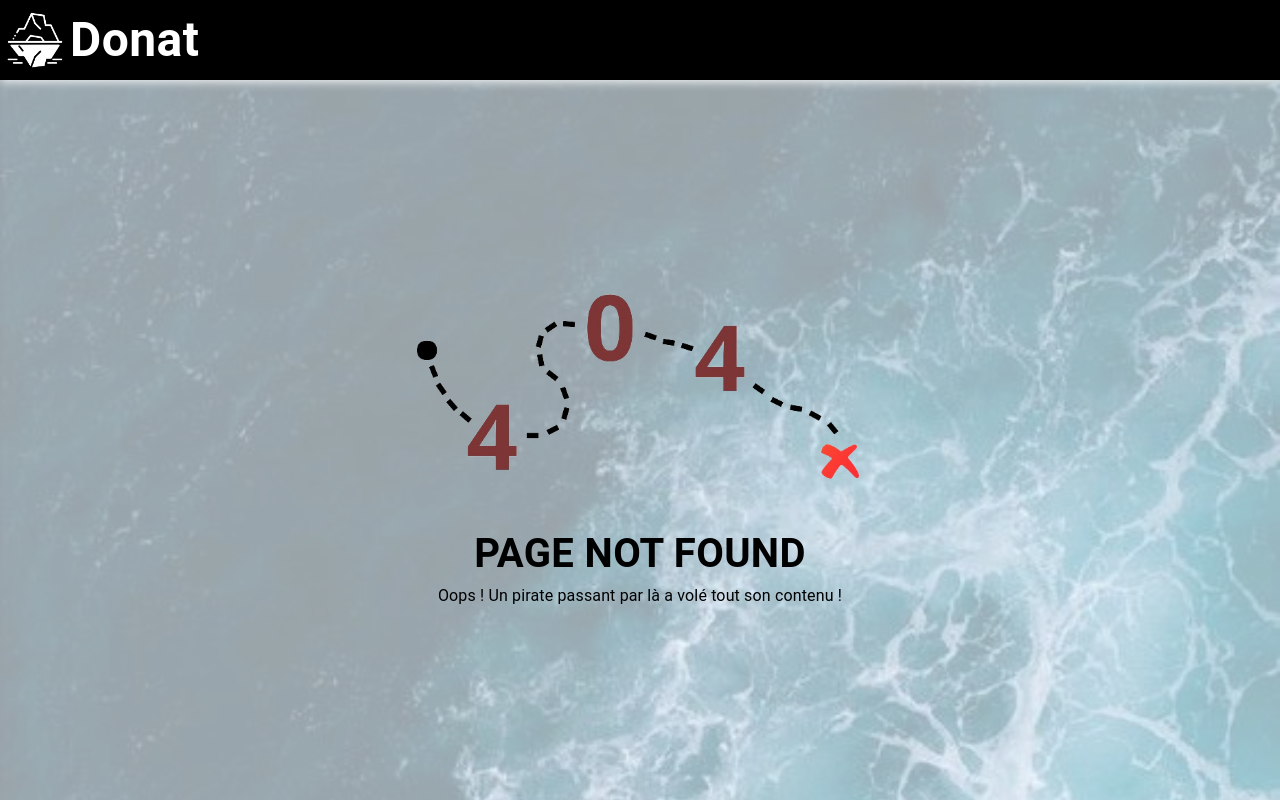
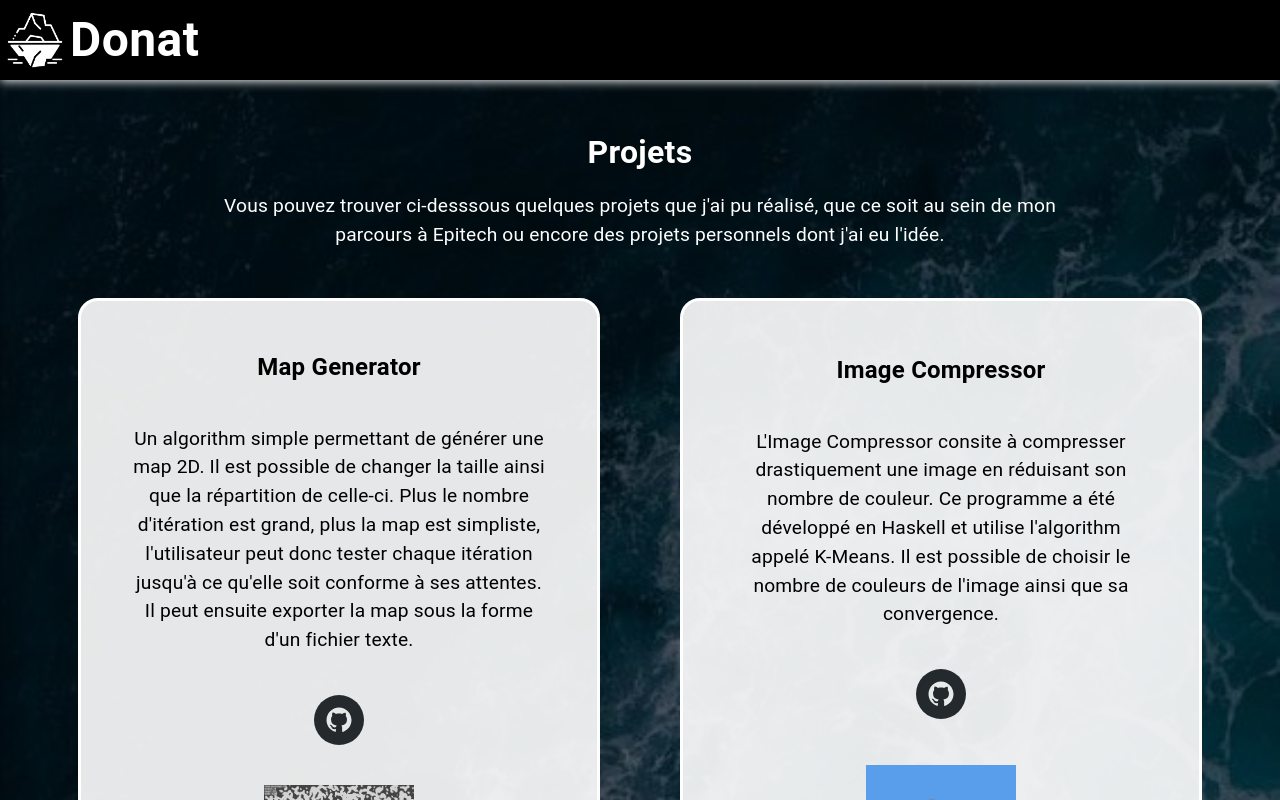
Before and after one commit to DonatNathan/donat-website, a React (Create React App) app: page /dev in a window 1280 px wide. Before the commit this address had no page. Shown: the top 800 px of the page. Built offline with nearby package versions, Linux system fonts and the light colour scheme.

Commit message:
[FIX] - Remove passions category and fix projects

```diff
--- a/src/App.js
+++ b/src/App.js
@@ -1,6 +1,8 @@
 import { BrowserRouter, Route, Routes } from "react-router-dom";
 import HomePage from "./pages/Home";
 import Error404 from "./pages/404";
+import TakerPage from "./pages/Taker";
+import DevPage from "./pages/Dev";
 
 function App() {
   return (
@@ -9,6 +11,8 @@ function App() {
           <Route path="*" element={<Error404 />} />
 
           <Route path="/" element={<HomePage />} />
+          <Route path="/taker" element={<TakerPage />} />
+          <Route path="/dev" element={<DevPage />} />
         </Routes>
       </BrowserRouter>
   );
--- /dev/null
+++ b/src/modules/footer/Contact.js
@@ -0,0 +1,27 @@
+import React from "react"
+import { Box } from "@mui/material"
+import { SocialIcon } from "react-social-icons";
+
+const ContactIconComponent = ({url}) => {
+    return (
+        <Box sx={{marginLeft: "10%", marginRight: "10%"}}>
+            <SocialIcon url={url} />
+        </Box>
+    )
+}
+
+const ContactBlock = () => {
+    return (
+        <Box sx={{height: "15vh", width: "90%", paddingLeft: "5%", paddingRight: "5%", paddingBottom: "3%", paddingTop: "3%", alignItems: "center", display: "flex", flexDirection: "column", backgroundColor: "rgba(0, 0, 0, 0.7)"}}>
+            <h2>Contact</h2>
+            <Box sx={{display: "flex", justifyContent: "center"}}>
+                <ContactIconComponent url="https://www.linkedin.com/in/nathan-donat-filliod/" />
+                <ContactIconComponent url="https://github.com/DonatNathan" />
+                <ContactIconComponent url="https://www.instagram.com/nathandonatt/" />
+                <ContactIconComponent url="https://www.youtube.com/@donaaathan" />
+            </Box>
+        </Box>
+    )
+}
+
+export default ContactBlock;
--- a/src/pages/Dev.js
+++ b/src/pages/Dev.js
@@ -1,36 +1,27 @@
 import { Box, Typography } from "@mui/material";
 import React from "react";
+import { Helmet } from "react-helmet";
 import { SocialIcon } from "react-social-icons";
+import Header from "../modules/header/Header";
+import Footer from "../modules/footer/Footer";
+import ContactBlock from "../modules/footer/Contact";
 
 const Project = ({name, description, link, path, type}) => {
     return (
-        <>
-            {type === "left" ?
-                <Box sx={{display: "flex", flexWrap: "wrap", justifyContent: "space-around", margin: "5vh", border: "solid 3px white", borderRadius: "20px", padding: "1vh", backgroundColor: "rgba(255, 255, 255, 0.9)", color: "black"}}>
-                    <img alt="name" src={`images/${path}`} width="30%" />
-                    <Box sx={{display: "flex", flexDirection: "column", justifyContent: "space-around", width: "100vh", alignItems: "center", marginTop: "5vh", marginBottom: "5vh", textAlign: "center"}}>
-                        <Typography sx={{fontWeight: "bold", fontSize: "150%"}}>{name}</Typography>
-                        <Typography sx={{fontSize: "120%", margin: "5vh"}}>{description}</Typography>
-                        <SocialIcon url={link} />
-                    </Box>
-                </Box>
-                    :
-                <Box sx={{display: "flex", flexWrap: "wrap", justifyContent: "space-around", margin: "5vh", border: "solid 3px white", borderRadius: "20px", padding: "1vh", backgroundColor: "rgba(255, 255, 255, 0.9)", color: "black"}}>
-                    <Box sx={{display: "flex", flexDirection: "column", justifyContent: "space-around", width: "100vh", alignItems: "center", marginTop: "5vh", marginBottom: "5vh", textAlign: "center"}}>
-                        <Typography sx={{fontWeight: "bold", fontSize: "150%"}}>{name}</Typography>
-                        <Typography sx={{fontSize: "120%", margin: "5vh"}}>{description}</Typography>
-                        <SocialIcon url={link} />
-                    </Box>
-                    <img alt="name" src={`images/${path}`} width="30%" />
-                </Box>
-            }
-        </>
+        <Box sx={{minWidth: 200, maxWidth: 500, display: "flex", flexDirection: "column", justifyContent: "space-around", alignItems: "center", margin: "5vh", border: "solid 3px white", borderRadius: "20px", padding: "1vh", backgroundColor: "rgba(255, 255, 255, 0.9)", color: "black"}}>
+            <Box sx={{display: "flex", flexDirection: "column", justifyContent: "space-around", alignItems: "center", marginTop: "5vh", marginBottom: "5vh", textAlign: "center"}}>
+                <Typography sx={{fontWeight: "bold", fontSize: "150%"}}>{name}</Typography>
+                <Typography sx={{fontSize: "120%", margin: "5vh"}}>{description}</Typography>
+                <SocialIcon url={link} />
+            </Box>
+            <img alt={name} src={`images/${path}`} width="30%" />
+        </Box>
     )
 }
 
-const ProjetctsBlock = () => {
+const ProjectsBlock = () => {
     return (
-        <Box>
+        <Box sx={{display: "flex", flexWrap: "wrap", justifyContent: "center"}}>
             <Project name="Map Generator" description="Un algorithm simple permettant de générer une map 2D. Il est possible de changer la taille ainsi que la répartition de celle-ci. Plus le nombre d'itération est grand, plus la map est simpliste, l'utilisateur peut donc tester chaque itération jusqu'à ce qu'elle soit conforme à ses attentes. Il peut ensuite exporter la map sous la forme d'un fichier texte." link="https://github.com/DonatNathan/2D-map-generator" path="generator.png" type="right" />
             <Project name="Image Compressor" description="L'Image Compressor consite à compresser drastiquement une image en réduisant son nombre de couleur. Ce programme a été développé en Haskell et utilise l'algorithm appelé K-Means. Il est possible de choisir le nombre de couleurs de l'image ainsi que sa convergence." link="https://github.com/DonatNathan/image-compressor" path="image-compressor.png" type="left" />
             <Project name="Wolfram" description="Implémentation de l'algorithm de Stephen Wolfram fait en Haskell. Le résultat est alors affiché dans le terminal." link="https://github.com/DonatNathan/wolfram" path="wolfram.png" type="right" />
@@ -42,7 +33,7 @@ const ProjetctsBlock = () => {
 
 const DevBlock = () => {
     return (
-        <Box>
+        <Box sx={{marginTop: "15vh"}}>
             <Box sx={{alignItems: "center", display: "flex", flexDirection: "column"}}>
                 <Typography sx={{textAlign: "center", fontSize: "200%", fontWeight: "bold", margin: "1vh"}}>Projets</Typography>
                 <Typography sx={{width: "70%", textAlign: "center", margin: "1vh", fontSize: "120%"}}>
@@ -50,9 +41,27 @@ const DevBlock = () => {
                     projets personnels dont j'ai eu l'idée.
                 </Typography>
             </Box>
-            <ProjetctsBlock />
+            <ProjectsBlock />
         </Box>
     )
 }
 
-export default DevBlock;
+const DevPage = () => {
+    return (
+        <>
+            <Helmet>
+                <title>Projets - Donat</title>
+            </Helmet>
+            <Box sx={{background: 'rgba(0,0,0,0) url("images/water.jpg") fixed', backgroundSize: "cover"}}>
+                <Box sx={{height: "100%", backgroundColor: 'rgba(0,0,0,0.6)', color: "white", justifyContent: "center", alignItems: "center", display: "flex", flexDirection: "column", flexFlow: "column"}}>
+                    <Header />
+                    <DevBlock />
+                    <ContactBlock />
+                    <Footer />
+                </Box>
+            </Box>
+        </>
+    );
+}
+
+export default DevPage;
--- a/src/pages/Home.js
+++ b/src/pages/Home.js
@@ -1,35 +1,10 @@
-import React, { useState } from "react";
+import React from "react";
 import { Helmet } from "react-helmet";
-import { Box, Button, Typography, IconButton } from "@mui/material";
-import { SocialIcon } from "react-social-icons";
+import { Box, Button, Typography } from "@mui/material";
 import Footer from "../modules/footer/Footer";
 import Header from "../modules/header/Header";
-import TakerBlock from "./Taker";
-import SoonBlock from "./Soon";
-import ArrowBackIcon from '@mui/icons-material/ArrowBack';
-import DevBlock from "./Dev";
-
-const ContactIconComponent = ({url}) => {
-    return (
-        <Box sx={{marginLeft: "10%", marginRight: "10%"}}>
-            <SocialIcon url={url} />
-        </Box>
-    )
-}
-
-const ContactBlock = () => {
-    return (
-        <Box sx={{height: "15vh", width: "90%", paddingLeft: "5%", paddingRight: "5%", paddingBottom: "3%", paddingTop: "3%", alignItems: "center", display: "flex", flexDirection: "column", backgroundColor: "rgba(0, 0, 0, 0.7)"}}>
-            <h2>Contact</h2>
-            <Box sx={{display: "flex", justifyContent: "center"}}>
-                <ContactIconComponent url="https://www.linkedin.com/in/nathan-donat-filliod/" />
-                <ContactIconComponent url="https://github.com/DonatNathan" />
-                <ContactIconComponent url="https://www.instagram.com/nathandonatt/" />
-                <ContactIconComponent url="https://www.youtube.com/@donaaathan" />
-            </Box>
-        </Box>
-    )
-}
+import { useNavigate } from "react-router-dom";
+import ContactBlock from "../modules/footer/Contact";
 
 const LittleImage = ({path, description}) => {
     return (
@@ -37,50 +12,32 @@ const LittleImage = ({path, description}) => {
     )
 }
 
-const SubPageBlock = ({title, value, setPageBlock, description}) => {
+const SubPageBlock = ({title, value, description, navigate}) => {
 
     const onButtonClick = () => {
-        setPageBlock(value);
+        navigate("/" + value);
     }
 
     return (
         <Box sx={{margin: "5%", minWidth: 200, maxWidth: 500, display: "flex", flexGrow: 1, flexDirection: "column", alignItems: "center", justifyContent: "space-between", height: "auto", borderRadius: "20px", backgroundColor: "#FFFFFF", color: "#004AAD", padding: "2vh", textAlign: "center", width: "15%", ":hover": {opacity: 1}}}>
             <Typography sx={{fontWeight: "bold", fontSize: "200%", marginBottom: "5%"}}>{title}</Typography>
-            <Typography sx={{}}>{description}</Typography>
+            <Typography sx={{marginBottom: "5%"}}>{description}</Typography>
             <LittleImage path={`images/${value}.jpg`} description={description} />
             <Button onClick={onButtonClick} variant="contained" sx={{marginTop: "5%", width: "70%"}}>Voir</Button>
         </Box>
     )
 }
 
-const HomeBlock = ({setPageBlock}) => {
+const HomeBlock = () => {
+
+    const navigate = useNavigate();
+
     return (
         <Box sx={{width: "100%", display: "flex", flexWrap: "wrap", justifyContent: "space-around"}}>
-            <SubPageBlock title="Taker" value="taker" setPageBlock={setPageBlock} description="Découvrez la Junior dans laquelle j'ai eu l'occasion d'occuper plusieurs postes durant mes années d'études à Epitech." />
-            <SubPageBlock title="Dev" value="dev" setPageBlock={setPageBlock} description="Une présentation des projets dont je suis le plus fière, mélangeant de nombreux domaines différents." />
-            <SubPageBlock title="Passions" value="passion" setPageBlock={setPageBlock} description="Apprenez en un peu plus sur moi grâce à mes différentes passions : les pirates, les bateaux et l'océan en général !" />
+            <SubPageBlock navigate={navigate} title="Junior Conseil Taker" value="taker" description="Découvrez la Junior dans laquelle j'ai eu l'occasion d'occuper plusieurs postes durant mes années d'études à Epitech." />
+            <SubPageBlock navigate={navigate} title="Projets" value="dev" description="Une présentation des projets dont je suis le plus fière, mélangeant de nombreux domaines différents." />
+            {/* <SubPageBlock navigate={navigate} title="Passions" value="passion" description="Apprenez en un peu plus sur moi grâce à mes différentes passions : les pirates, les bateaux et l'océan en général !" /> */}
         </Box>
-    )
-}
-
-const MainBlock = ({pageBlock, setPageBlock}) => {
-
-    const arrowOnClick = () => {
-        setPageBlock("menu");
-    }
-
-    return (
-        <>
-            {pageBlock !== "menu" && <Box sx={{paddingTop: "1%", width: "100%", display: "flex", justifyContent: "center"}}><IconButton onClick={arrowOnClick} sx={{color: "white", backgroundColor: "rgba(255, 255, 255, 0.1)"}}><ArrowBackIcon /></IconButton></Box>}
-            <Box sx={{width: "100%", display: "flex", flexDirection: "column"}}>
-                {
-                    pageBlock === "menu" ? <HomeBlock setPageBlock={setPageBlock} /> :
-                    pageBlock === "taker" ? <TakerBlock /> :
-                    pageBlock === "dev" ? <DevBlock /> :
-                    pageBlock === "passion" ? <SoonBlock /> : <Box></Box>
-                }
-            </Box>
-        </>
     )
 }
 
@@ -94,9 +51,6 @@ const Me = () => {
 }
 
 const HomePage = () => {
-
-    const [pageBlock, setPageBlock] = useState("menu");
-
     return (
         <>
             <Helmet>
@@ -106,7 +60,7 @@ const HomePage = () => {
                 <Box sx={{height: "100%", backgroundColor: 'rgba(0,0,0,0.6)', color: "white", justifyContent: "center", alignItems: "center", display: "flex", flexDirection: "column", flexFlow: "column"}}>
                     <Header />
                     <Me />
-                    <MainBlock pageBlock={pageBlock} setPageBlock={setPageBlock} />
+                    <HomeBlock />
                     <ContactBlock />
                     <Footer />
                 </Box>
--- a/src/pages/Taker.js
+++ b/src/pages/Taker.js
@@ -1,5 +1,9 @@
 import React from "react";
 import { Box, Typography } from "@mui/material"
+import { Helmet } from "react-helmet";
+import Header from "../modules/header/Header";
+import Footer from "../modules/footer/Footer";
+import ContactBlock from "../modules/footer/Contact";
 
 const JobTaker = ({name, date}) => {
     return (
@@ -15,7 +19,7 @@ const JobTaker = ({name, date}) => {
 
 const TakerBlock = () => {
     return (
-        <Box sx={{alignItems: "center", display: "flex", flexDirection: "column"}}>
+        <Box sx={{alignItems: "center", display: "flex", flexDirection: "column", marginTop: "15vh"}}>
             <Typography sx={{textAlign: "center", fontSize: "200%", fontWeight: "bold", margin: "1vh"}}>Junior Conseil Taker</Typography>
             <Typography sx={{width: "70%", textAlign: "center", margin: "1vh", fontSize: "120%"}}>
                 Junior Conseil Taker est une association évoluant au sein de l’école d’informatique EPITECH. Son objectif premier est de compléter et
@@ -34,4 +38,22 @@ const TakerBlock = () => {
     )
 }
 
-export default TakerBlock;
+const TakerPage = () => {
+    return (
+        <>
+            <Helmet>
+                <title>Taker - Donat</title>
+            </Helmet>
+            <Box sx={{background: 'rgba(0,0,0,0) url("images/water.jpg") fixed', backgroundSize: "cover"}}>
+                <Box sx={{height: "100%", backgroundColor: 'rgba(0,0,0,0.6)', color: "white", justifyContent: "center", alignItems: "center", display: "flex", flexDirection: "column", flexFlow: "column"}}>
+                    <Header />
+                    <TakerBlock />
+                    <ContactBlock />
+                    <Footer />
+                </Box>
+            </Box>
+        </>
+    );
+}
+
+export default TakerPage;
```
